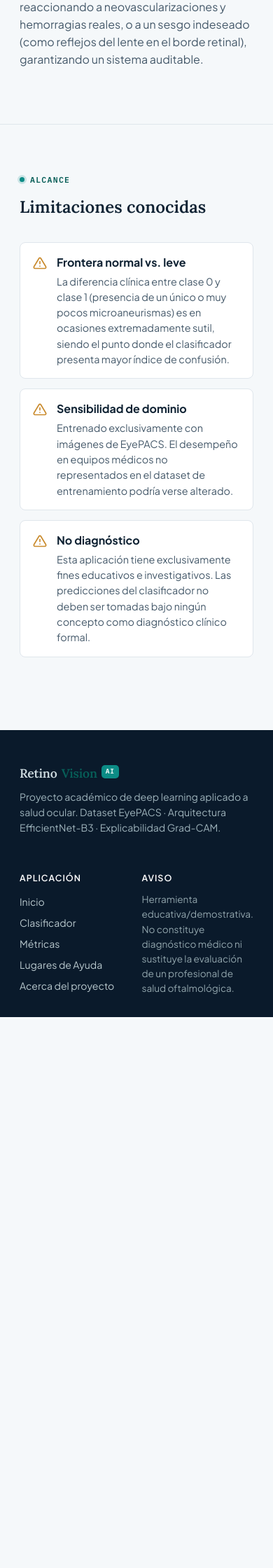
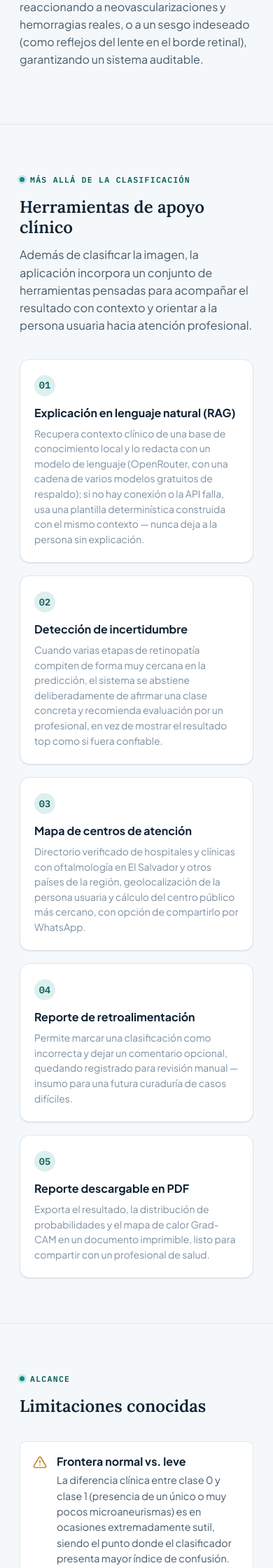
Before and after one commit to mariomarroquin3/streamlit_app_v2, a Flask app: page /acerca in a window 390 px wide. Shown: the part 3228-5468 px from the top of the page at 70% size. Before the commit the page ends 4681 px from the top, so only its background shows below. Run offline with Flask 3, Linux system fonts and the light colour scheme.

```diff
--- a/inference.py
+++ b/inference.py
@@ -28,6 +28,12 @@ from PIL import Image
 BASE_DIR = Path(__file__).parent
 MODEL_PATH = BASE_DIR / "model" / "best_model_v2.pth"
 IMG_SIZE = 300
+# Tamaño de las imágenes de diagnóstico (preprocesada, mapa de calor,
+# Grad-CAM superpuesto) que se devuelven para mostrarlas en la interfaz.
+# Es solo para presentación — el modelo siempre recibe la imagen a IMG_SIZE
+# (300×300) vía eval_transform, sin importar este valor. Se usa LANCZOS al
+# redimensionar para que ampliar no se vea borroso/pixelado.
+DISPLAY_IMG_SIZE = 600
 MODEL_NAME = "efficientnet_b3"
 NUM_CLASSES = 5
 
@@ -295,7 +301,7 @@ def run_inference_with_gradcam(model, device, image_pil: Image.Image) -> dict[st
     cam = GradCAM(model, target_layer)
     heatmap, predicted_class, probs = cam.generate(input_tensor)
 
-    display_image = processed_image.resize((IMG_SIZE, IMG_SIZE))
+    display_image = processed_image.resize((DISPLAY_IMG_SIZE, DISPLAY_IMG_SIZE), Image.LANCZOS)
     overlay_img, heatmap_img = overlay_heatmap(heatmap, display_image)
 
     return {
--- a/templates/about.html
+++ b/templates/about.html
@@ -106,6 +106,45 @@
 <section class="section">
   <div class="shell">
     <div class="section-head">
+      <span class="eyebrow">Más allá de la clasificación</span>
+      <h2>Herramientas de apoyo clínico</h2>
+      <p>Además de clasificar la imagen, la aplicación incorpora un conjunto de herramientas pensadas para acompañar el resultado con contexto y orientar a la persona usuaria hacia atención profesional.</p>
+    </div>
+    <div class="step-grid">
+      <div class="step-card">
+        <div class="step-number">01</div>
+        <b>Explicación en lenguaje natural (RAG)</b>
+        <p>Recupera contexto clínico de una base de conocimiento local y lo redacta con un modelo de lenguaje (OpenRouter, con una cadena de varios modelos gratuitos de respaldo); si no hay conexión o la API falla, usa una plantilla determinística construida con el mismo contexto — nunca deja a la persona sin explicación.</p>
+      </div>
+      <div class="step-card">
+        <div class="step-number">02</div>
+        <b>Detección de incertidumbre</b>
+        <p>Cuando varias etapas de retinopatía compiten de forma muy cercana en la predicción, el sistema se abstiene deliberadamente de afirmar una clase concreta y recomienda evaluación por un profesional, en vez de mostrar el resultado top como si fuera confiable.</p>
+      </div>
+      <div class="step-card">
+        <div class="step-number">03</div>
+        <b>Mapa de centros de atención</b>
+        <p>Directorio verificado de hospitales y clínicas con oftalmología en El Salvador y otros países de la región, geolocalización de la persona usuaria y cálculo del centro público más cercano, con opción de compartirlo por WhatsApp.</p>
+      </div>
+      <div class="step-card">
+        <div class="step-number">04</div>
+        <b>Reporte de retroalimentación</b>
+        <p>Permite marcar una clasificación como incorrecta y dejar un comentario opcional, quedando registrado para revisión manual — insumo para una futura curaduría de casos difíciles.</p>
+      </div>
+      <div class="step-card">
+        <div class="step-number">05</div>
+        <b>Reporte descargable en PDF</b>
+        <p>Exporta el resultado, la distribución de probabilidades y el mapa de calor Grad-CAM en un documento imprimible, listo para compartir con un profesional de salud.</p>
+      </div>
+    </div>
+  </div>
+</section>
+
+<hr class="divider">
+
+<section class="section">
+  <div class="shell">
+    <div class="section-head">
       <span class="eyebrow">Alcance</span>
       <h2>Limitaciones conocidas</h2>
     </div>
--- a/templates/classifier.html
+++ b/templates/classifier.html
@@ -47,7 +47,7 @@
       </ol>
     </aside>
 
-    <div>
+    <div class="classifier-main">
       <form id="uploadForm">
         <div class="dropzone" id="dropzone" tabindex="0" role="button" aria-label="Subir imagen de fondo de ojo">
           <svg width="34" height="34" viewBox="0 0 24 24" fill="none" stroke="currentColor" stroke-width="1.6" stroke-linecap="round" stroke-linejoin="round"><path d="M4 16v2a2 2 0 0 0 2 2h12a2 2 0 0 0 2-2v-2"/><polyline points="7 9 12 4 17 9"/><line x1="12" y1="4" x2="12" y2="16"/></svg>
@@ -108,6 +108,7 @@
             <div class="confidence-line">
               <span class="value" id="confidenceValue"></span>
               <span class="label">nivel de confianza</span>
+              <span class="confidence-tag" id="confidenceTag"></span>
             </div>
             <b style="font-size:0.9rem;">Distribución de probabilidades por clase</b>
             <div class="prob-list" id="probList" style="margin-top:12px;"></div>
```
Also changed, not shown: static/css/styles.css (+56 -8 lines), static/js/classifier.js (+18 -0 lines).
